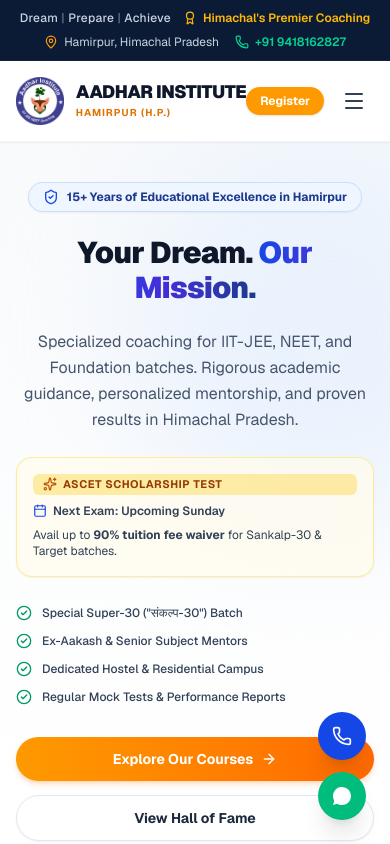
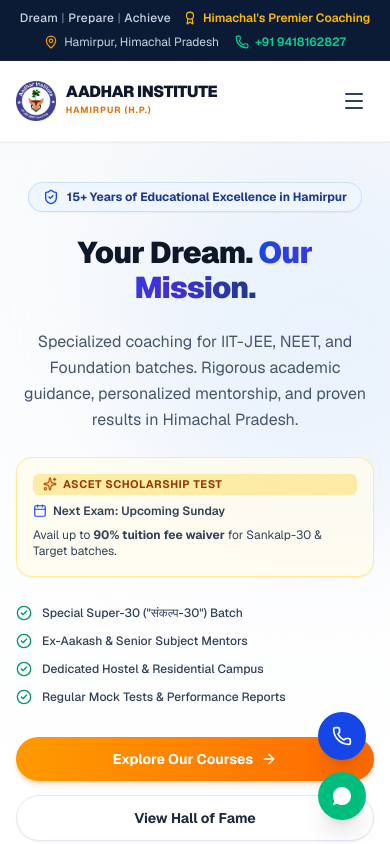
Before and after one commit to patyal1529/aadhar-web, a Next.js app: page /aadhar-web/ in a window 390 px wide. Shown: the top 844 px of the page. Built offline with nearby package versions, Linux system fonts and the light colour scheme.

Commit message:
update Navbar.jsx

```diff
--- a/src/components/Navbar.jsx
+++ b/src/components/Navbar.jsx
@@ -31,18 +31,18 @@
           <a
             href="#"
             onClick={scrollToTop}
-            className="flex items-center gap-3 shrink-0 py-1 group cursor-pointer"
+            className="flex items-center gap-2.5 sm:gap-3 shrink-0 py-1 group cursor-pointer"
           >
             <img
               src="/aadhar-web/logo.jpg"
               alt="Aadhar Institute Logo"
-              className="h-12 w-auto object-contain transition-transform duration-200 group-hover:scale-105"
+              className="h-10 sm:h-12 w-auto object-contain transition-transform duration-200 group-hover:scale-105"
             />
             <div className="flex flex-col justify-center">
-              <span className="text-lg sm:text-xl font-black tracking-tight text-slate-900 leading-none">
+              <span className="text-base sm:text-lg md:text-xl font-black tracking-tight text-slate-900 leading-none">
                 AADHAR INSTITUTE
               </span>
-              <span className="text-[10px] sm:text-[11px] font-bold tracking-widest text-amber-600 uppercase mt-1">
+              <span className="text-[9px] sm:text-[10px] md:text-[11px] font-bold tracking-widest text-amber-600 uppercase mt-1">
                 HAMIRPUR (H.P.)
               </span>
             </div>
@@ -72,11 +72,12 @@
             </Link>
           </div>
 
-          {/* Mobile Actions */}
-          <div className="flex lg:hidden items-center gap-2.5">
+          {/* Mobile Actions: Collision bug fixed here */}
+          <div className="flex lg:hidden items-center gap-2 shrink-0">
+            {/* Tablet screens par button dikhega, phone screens par hidden rahega taaki naam par na chadhe */}
             <Link
               href="/register"
-              className="bg-amber-500 hover:bg-amber-600 text-white font-bold px-3.5 py-1.5 rounded-full text-xs shadow-sm transition"
+              className="hidden sm:inline-flex bg-amber-500 hover:bg-amber-600 text-white font-bold px-3.5 py-1.5 rounded-full text-xs shadow-sm transition"
             >
               Register
             </Link>
```
